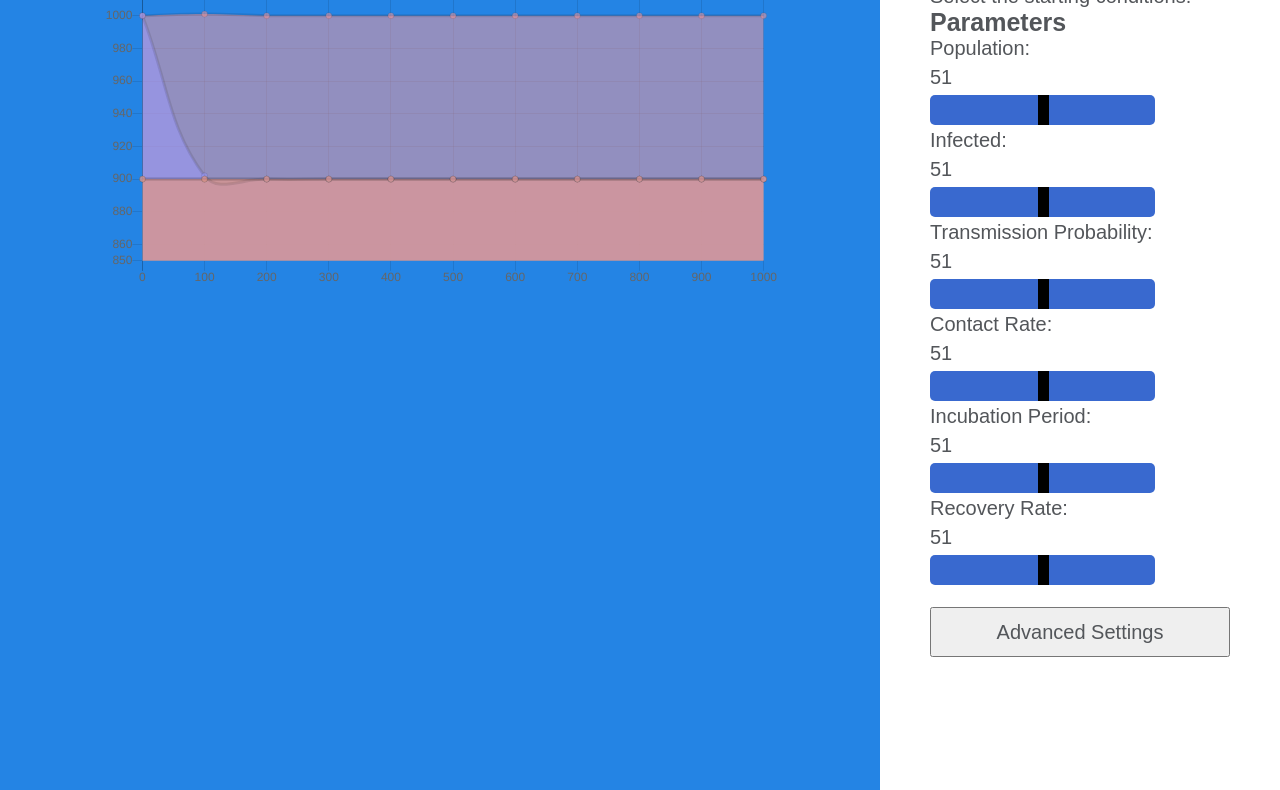
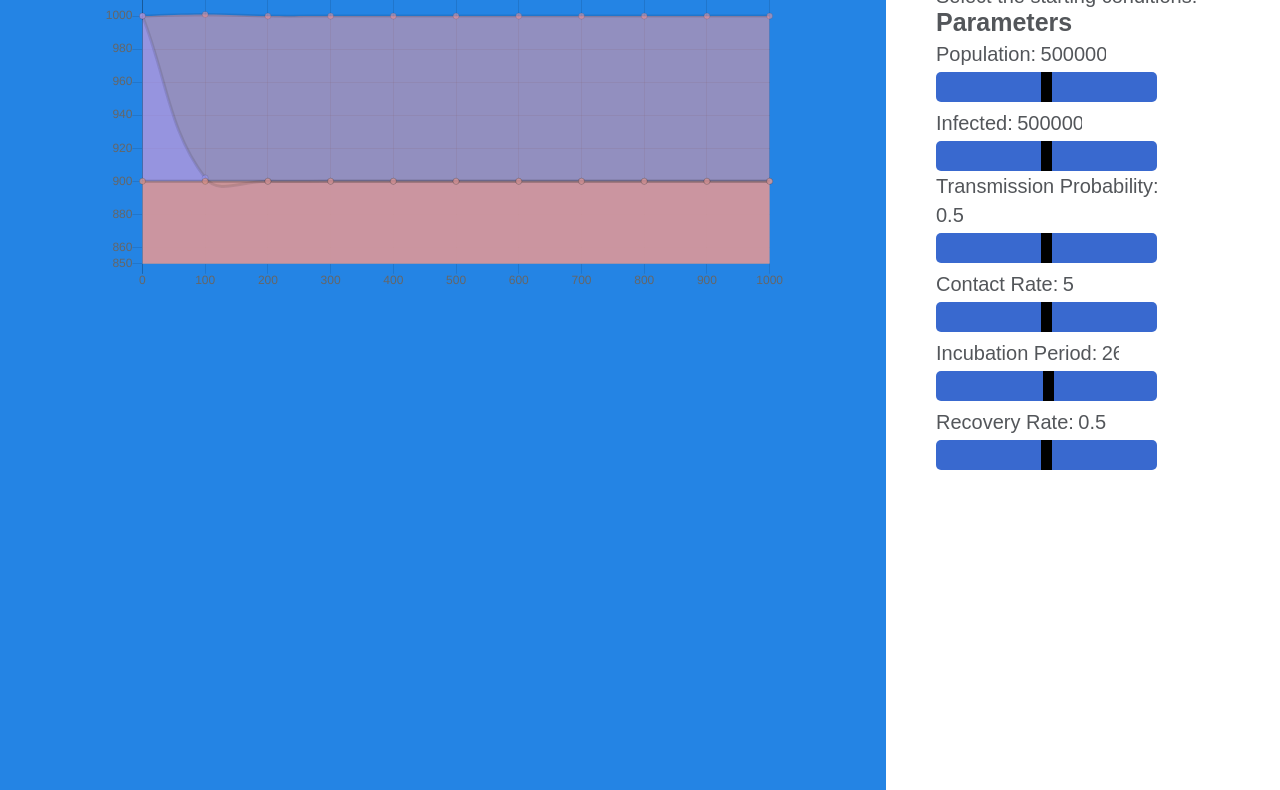
Before and after one commit to HackOverflowMais/simulate-covid, a plain HTML site: page index.html in a window 1280 px wide. Shown: the part 99-889 px from the top of the page. Drawn offline with nearby package versions, Linux system fonts and the light colour scheme.

Commit message:
Update index.html

```diff
--- a/index.html
+++ b/index.html
@@ -14,8 +14,10 @@
 			<div class="graph">
 				<script src="https://cdnjs.cloudflare.com/ajax/libs/Chart.js/2.9.4/Chart.min.js">
 				</script>
-				<canvas id="myChart"></canvas>
-				<script src="https://cdn.jsdelivr.net/npm/chart.js@2.8.0">
+        <div class="chart">
+				<canvas id="myChart" ></canvas>
+        </div>
+				<script> src="https://cdn.jsdelivr.net/npm/chart.js@2.8.0">
 				</script>
 				<script src="script.js">
 				</script>
@@ -30,25 +32,22 @@
 						<h3> Population: </h3>
 					</div>
 					<div class='child inline-block-child'>
-						<input type = "number" id ="populat" class="inputbox" min = "0">
-
-
-
+						<input type = "number" id ="populat" class="inputbox" min = "100" max ="1000000000" onchange="generate_new_graph()">
             </div>
           </div>
             <div class="rangeslider">
-              <input type="range" min="1" max="100" class="myslider" id="sliderRange">
+              <input type="range" min="100" max="1000000000" class="myslider" id="sliderRange">
             </div>
             <div class='parent'>
           <div class='child inline-block-child'>
              <h3> Infected: </h3>
             </div>
               <div class='child inline-block-child'>
-              <input type = "number" id ="Infected" class="inputbox" min = "0">
+              <input type = "number" id ="Infected" class="inputbox" min="100" max="1000000000" onchange="generate_new_graph()">
               </div>
           </div>
             <div class="rangeslider">
-              <input type="range" min="1" max="100" class="myslider" id="sliderRange2">
+              <input type="range" min="100" max="1000000000" class="myslider" id="sliderRange2">
             </div>
 
 
@@ -59,11 +58,11 @@
              <h3> Transmission Probability: </h3>
             </div>
               <div class='child inline-block-child'>
-              <input type = "number" id ="Transmission_prob" class="inputbox" min = "0">
+              <input type = "number" id ="Transmission_prob" class="inputbox" min = "0" max="1" step = "0.01" onchange="generate_new_graph()">
               </div>
           </div>
             <div class="rangeslider">
-              <input type="range" min="1" max="100" class="myslider" id="sliderRange3">
+              <input type="range" min="0" max="1" step = "0.01" class="myslider" id="sliderRange3">
             </div>
 
             <div class='parent'>
@@ -71,11 +70,11 @@
              <h3> Contact Rate: </h3>
             </div>
               <div class='child inline-block-child'>
-              <input type = "number" id ="Contact_Rate" class="inputbox" min = "0">
+              <input type = "number" id ="Contact_Rate" class="inputbox" min = "0" max="10" step="0.1"onchange="generate_new_graph()">
               </div>
           </div>
             <div class="rangeslider">
-              <input type="range" min="1" max="100" class="myslider" id="sliderRange4">
+              <input type="range" min="0" max="10" step="0.1" class="myslider" id="sliderRange4">
             </div>
 
 
@@ -84,11 +83,11 @@
              <h3> Incubation Period: </h3>
             </div>
               <div class='child inline-block-child'>
-              <input type = "number" id ="Incubation" class="inputbox" min = "0">
+              <input type = "number" id ="Incubation" class="inputbox"  min="1" max="50"onchange="generate_new_graph()">
               </div>
           </div>
             <div class="rangeslider">
-              <input type="range" min="1" max="100" class="myslider" id="sliderRange5">
+              <input type="range" min="1" max="50" class="myslider" id="sliderRange5">
             </div>
 
             <div class='parent'>
@@ -96,24 +95,15 @@
              <h3> Recovery Rate:</h3>
             </div>
               <div class='child inline-block-child'>
-              <input type = "number" id ="Recovery" class="inputbox" min = "0">
+              <input type = "number" id ="Recovery" class="inputbox" min = "0"max="1"
+              step="0.01" onchange="generate_new_graph()">
               </div>
           </div>
             <div class="rangeslider">
-              <input type="range" min="1" max="100" class="myslider" id="sliderRange6">
+              <input type="range" min="0" max="1"
+              step="0.01" class="myslider" id="sliderRange6">
             </div>
             <br>
-              <button class="button">Advanced Settings</button>
-
-
-
-
-
-
-
-
-
-
         </div>
 		</section>
 	</main>
```
